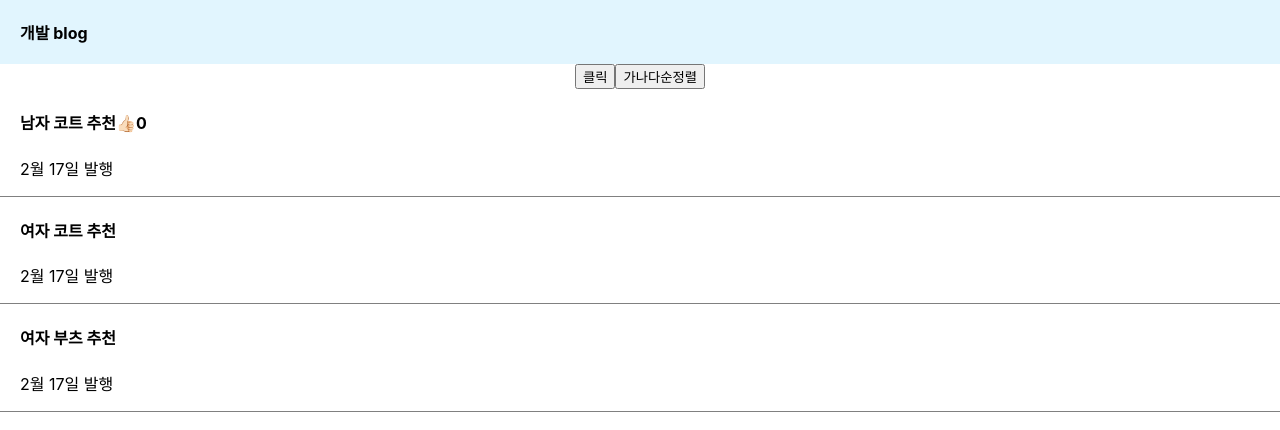
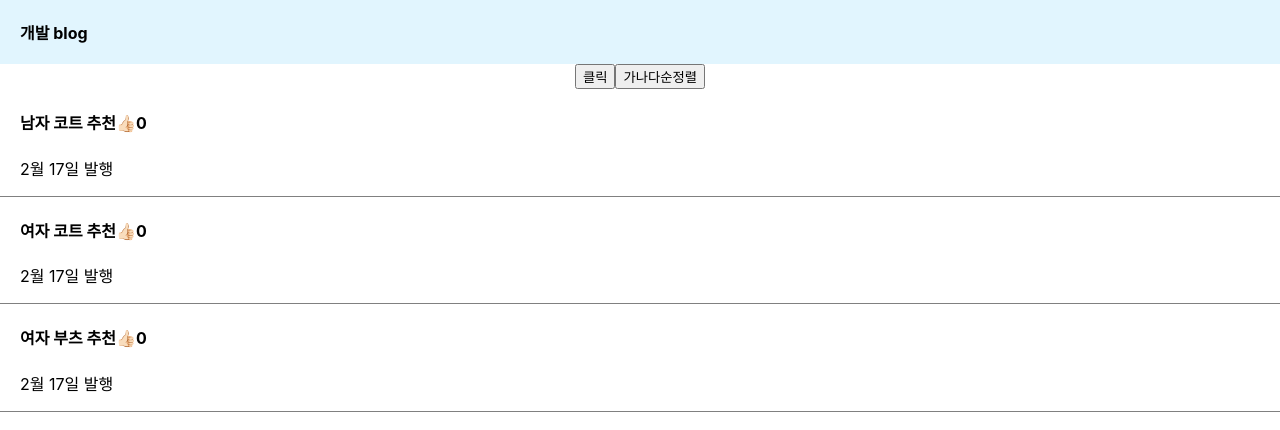
Before and after one commit to ljk4268/react-practice, a React (Create React App) app in the folder blog/: page / in a window 1280 px wide. Shown: the top 430 px of the page. Built offline with nearby package versions, Linux system fonts and the light colour scheme.

Commit message:
map : 많은 div들을 반복문으로 줄이기

```diff
--- a/blog/src/App.js
+++ b/blog/src/App.js
@@ -12,7 +12,7 @@ function App() {
   // [b] = state 내용 변경을 도와주는 함수.
   // useState안에 들어있는 내용이 변경되면 자동으로 랜더링 해주니 꼭 기억해줘!
   let [title, setTitle] = useState(['남자 코트 추천','여자 코트 추천','여자 부츠 추천']);
-  let [count, setCount] = useState(0);
+  let [count, setCount] = useState([0,0,0]);
   let [modal, setModal] = useState(false);
 
 
@@ -46,7 +46,7 @@ function App() {
       {/* onClick함수 사용하는 방법
       - onClick={()=>{}}
       - 클릭했을 때 실행하고 싶은 함수의 이름만 써야한다. */}
-      <div className="list">
+      {/* <div className="list">
         <h4>
           {title[0]}
           <span onClick={()=>{ setCount(count+1) }}>👍🏻</span>
@@ -61,7 +61,33 @@ function App() {
       <div className="list">
         <h4 onClick={()=>{ setModal(!modal) }}>{title[2]}</h4>
         <p>2월 17일 발행</p>
-      </div>
+      </div> */}
+
+      {/* 아래코드와 위 코드는 동일 */}
+
+      {
+        title.map(function(a, i){
+          return (
+              <div className="list" key={i}>
+                <h4 onClick={()=>{ setModal(!modal) }}>
+                  {title[i]}
+                  {/* 각 제목 옆에 좋아요 갯수를 보여준다. */}
+                  {/* 좋아요 갯수를 state 배열로 3개 만들고  */}
+                  {/* 새로운 변수에 deepcopy를 해준다.  */}
+                  {/* 제목이 눌릴때마다 새로운 변수의 i번째 배열에 +1을 해주고 */}
+                  {/* setCount로 count state에 copy변수를 할당해준다.  */}
+                  <span onClick={()=>{
+                    let copy = [...count]
+                    copy[i] ++
+                    setCount(copy)
+                  }}>👍🏻</span>
+                  {count[i]}
+                </h4>
+                <p>2월 17일 발행</p>
+              </div>
+            )
+        })
+      }
 
       {/* 아래처럼 쓰면 html이 더러워짐
       리액트에서 컴포넌트 문법으로 깔끔하게 한단어로 축약해서 쓸 수 있게 도와즘!
```
